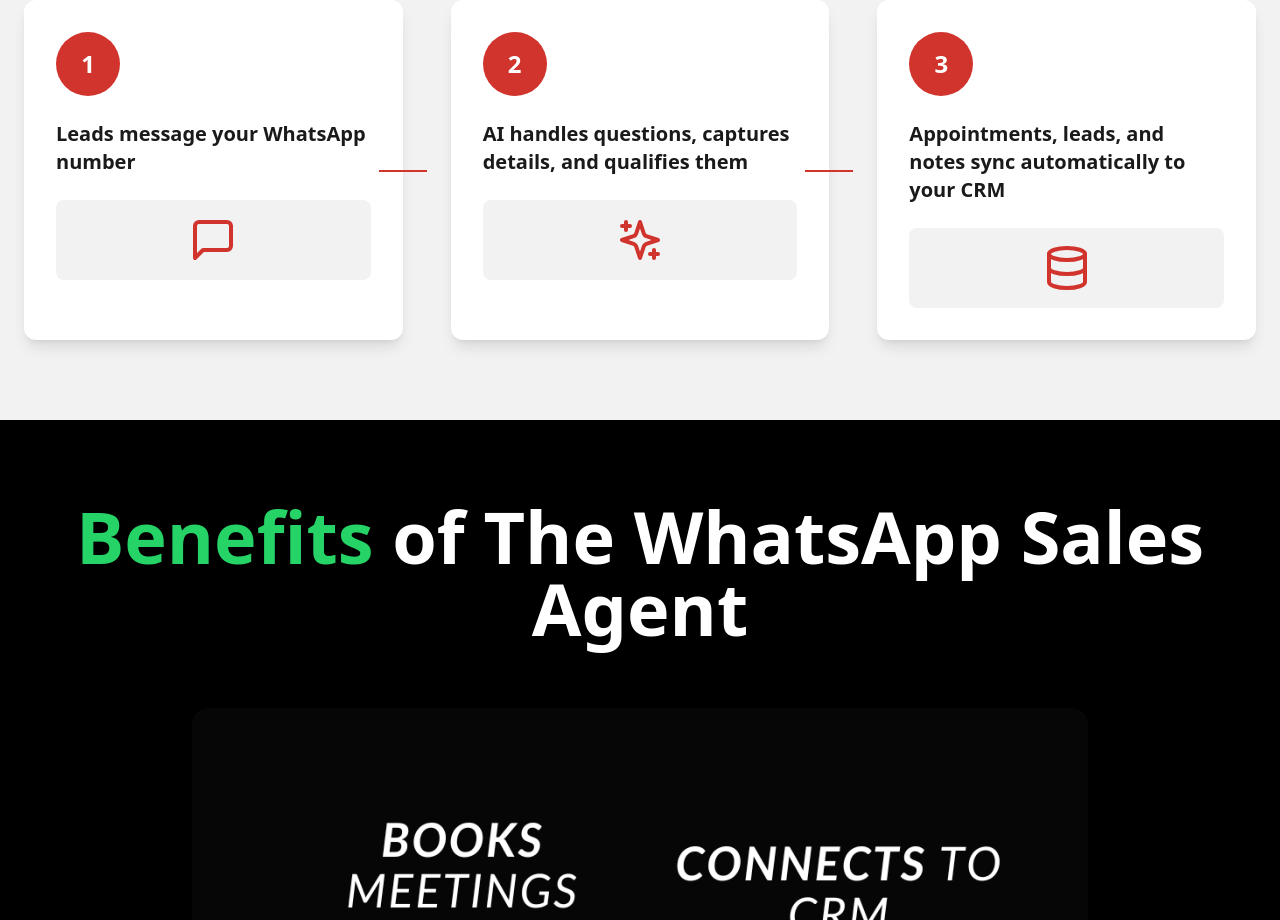
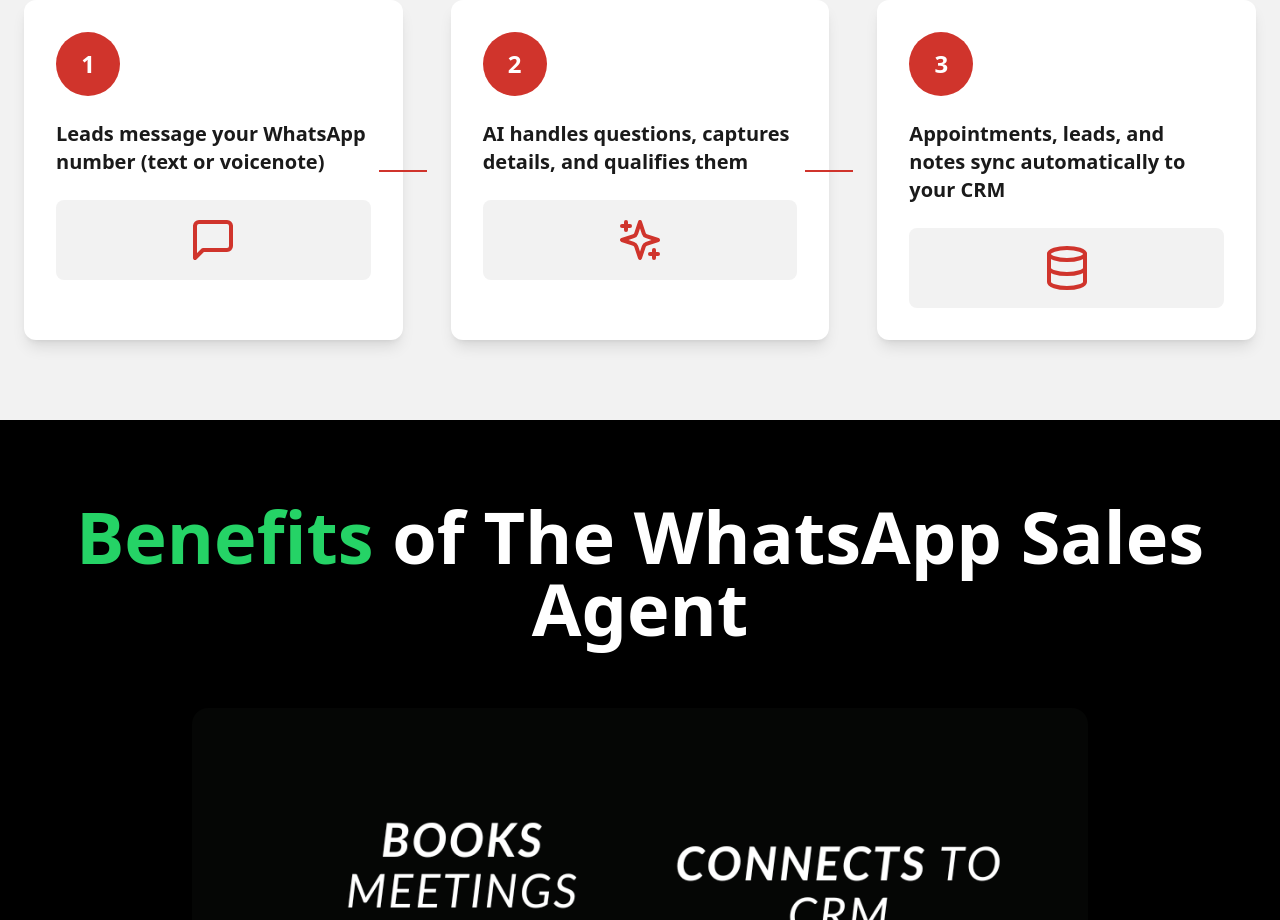
Before and after one commit to hendrik-bundu/boltsite, a React (Vite) app: page / in a window 1280 px wide. Shown: the part 1300-2220 px from the top of the page. Built offline with nearby package versions, Linux system fonts and the light colour scheme.

Commit message:
Updated App.tsx

```diff
--- a/src/App.tsx
+++ b/src/App.tsx
@@ -63,7 +63,7 @@ function App() {
                 <div className="w-16 h-16 bg-[#D0342C] text-white rounded-full flex items-center justify-center text-2xl font-bold mb-6">
                   1
                 </div>
-                <h3 className="text-xl font-bold text-[#1A1A1A] mb-4">Leads message your WhatsApp number</h3>
+                <h3 className="text-xl font-bold text-[#1A1A1A] mb-4">Leads message your WhatsApp number (text or voicenote)</h3>
                 <div className="mt-6 bg-[#F2F2F2] rounded-lg p-4">
                   <MessageSquare className="w-12 h-12 text-[#D0342C] mx-auto" />
                 </div>
```
